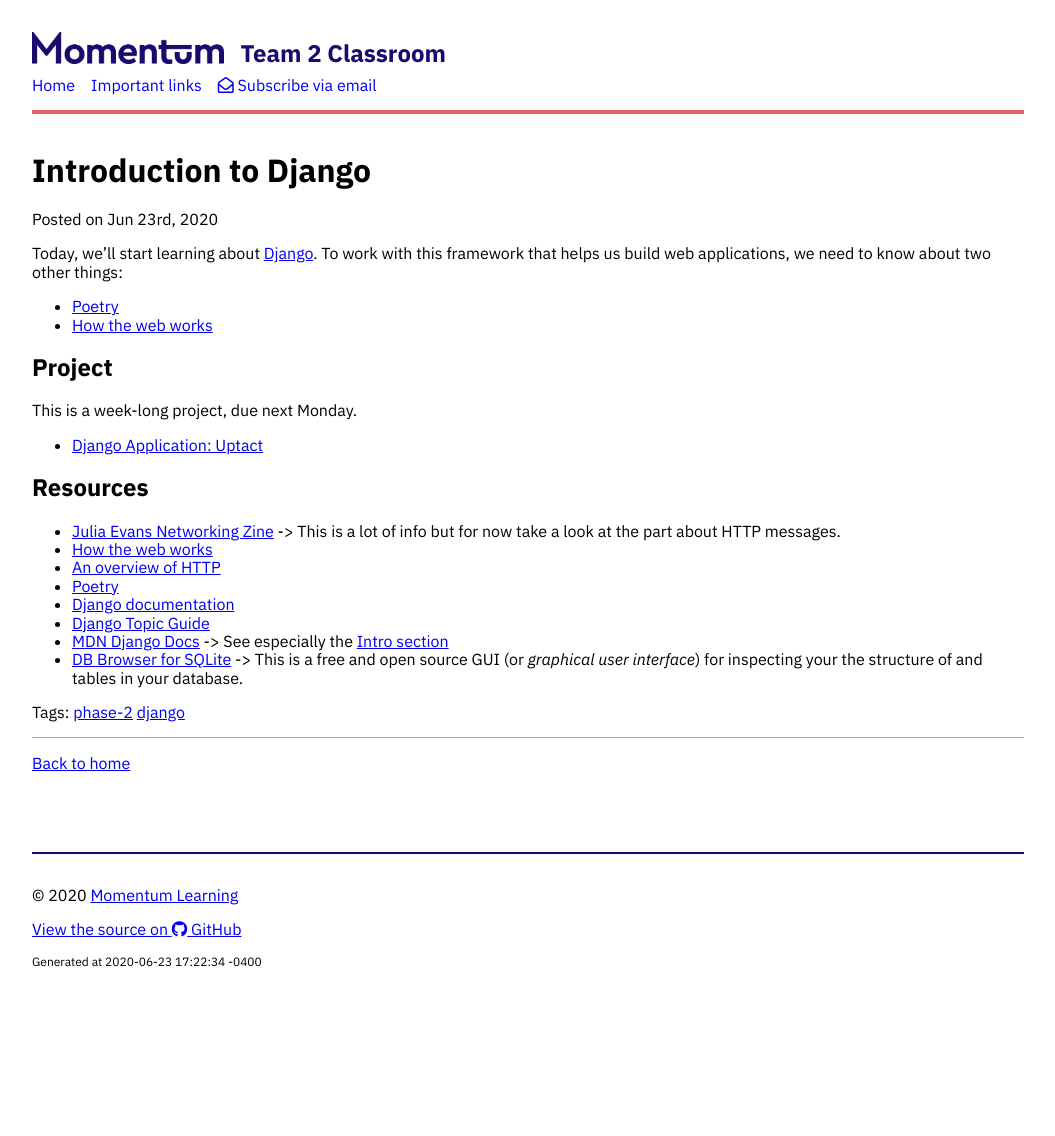
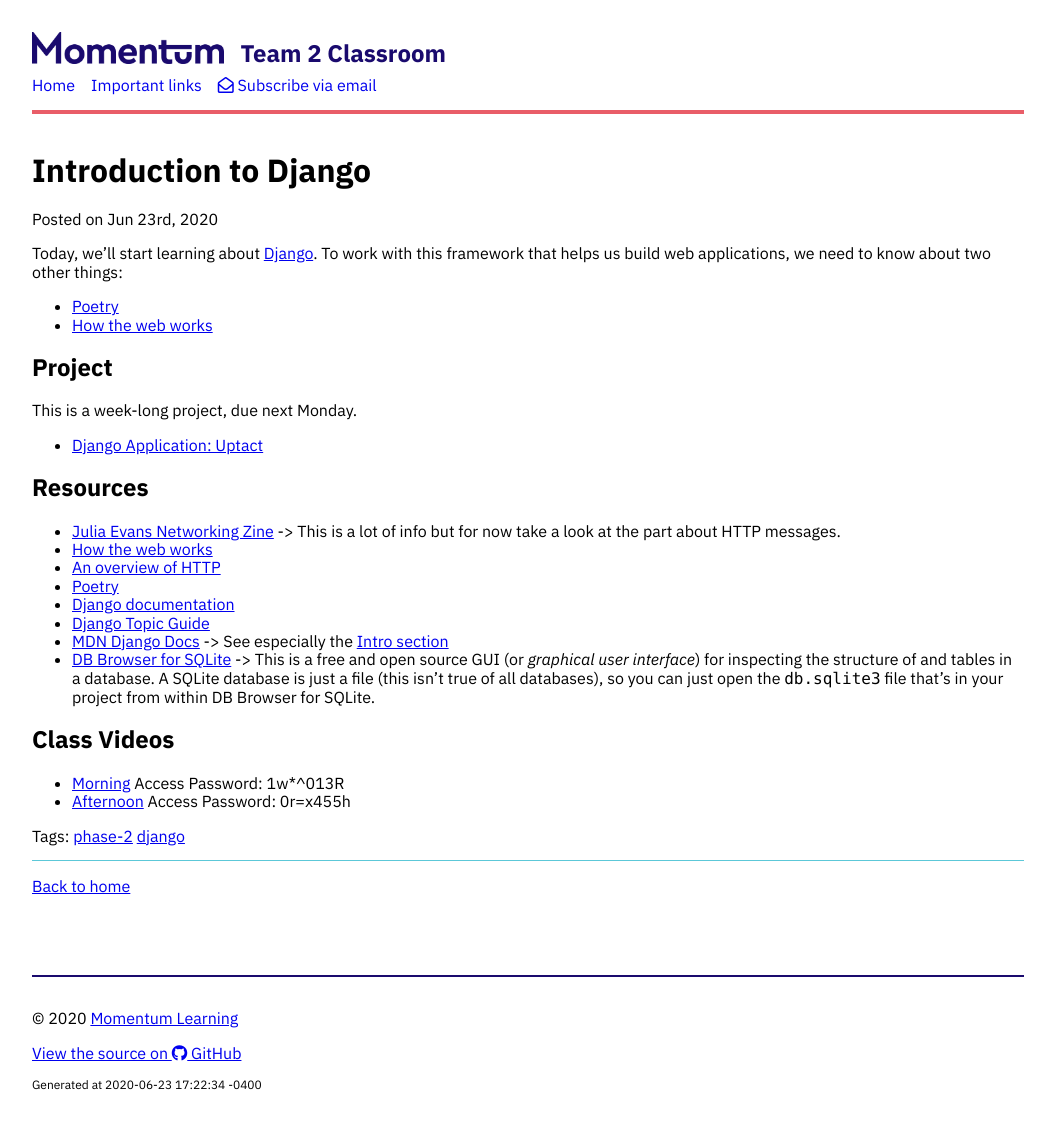
Before and after one commit to momentum-team-3/momentum-team-3.github.io, a Jekyll site: the page built from _posts/2020-06-23-django-intro.md, in a window 1280 px wide. Shown: the whole page, without its empty margins (112-1167 px from the left). Built offline with Jekyll 4.4.1, drawn with Linux system fonts in a browser that asks for light colours; nearby versions of some CDN libraries; before the commit the page ends 1012 px from its top, so only the background shows below that.

Commit message:
Add class videos

```diff
--- a/_posts/2020-06-23-django-intro.md
+++ b/_posts/2020-06-23-django-intro.md
@@ -25,4 +25,9 @@ This is a week-long project, due next Monday.
 * [Django documentation](https://docs.djangoproject.com/en/3.0/)
 * [Django Topic Guide](https://docs.djangoproject.com/en/3.0/topics/)
 * [MDN Django Docs](https://developer.mozilla.org/en-US/docs/Learn/Server-side/Django) -> See especially the [Intro section](https://developer.mozilla.org/en-US/docs/Learn/Server-side/Django/Introduction)
-* [DB Browser for SQLite](https://sqlitebrowser.org/) -> This is a free and open source GUI (or _graphical user interface_) for inspecting your the structure of and tables in your database.
+* [DB Browser for SQLite](https://sqlitebrowser.org/) -> This is a free and open source GUI (or _graphical user interface_) for inspecting the structure of and tables in a database. A SQLite database is just a file (this isn't true of all databases), so you can just open the `db.sqlite3` file that's in your project from within DB Browser for SQLite.
+
+## Class Videos
+
+- [Morning](https://us02web.zoom.us/rec/share/vdYyK7Dy8n9LY6Pm41HdZvYbLIbUeaa81HRLrPdcn0ePJVGnsj8oNT0CbBYsr8tx) Access Password: 1w*^013R
+- [Afternoon](https://us02web.zoom.us/rec/share/-8lxdJzLyXtOGbfJs1zgRpx_ELzgeaa82yAX_qVfyBogL8xUm4LGao5PxfhGGLm5) Access Password: 0r=x455h
```
